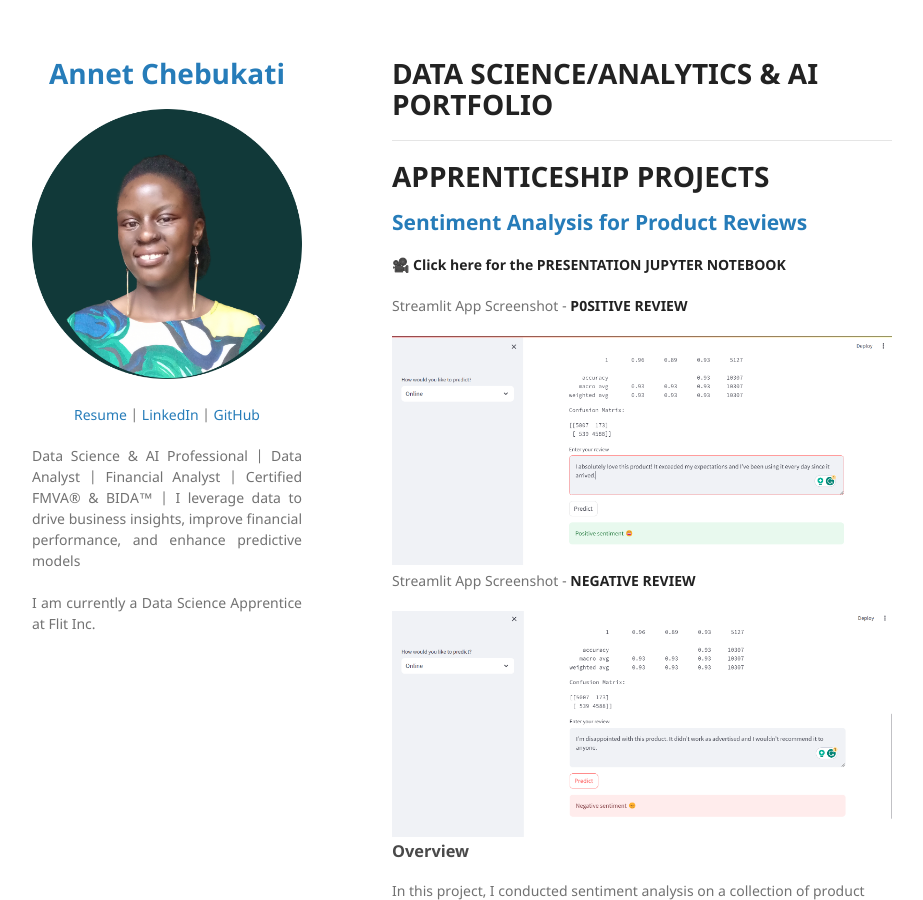
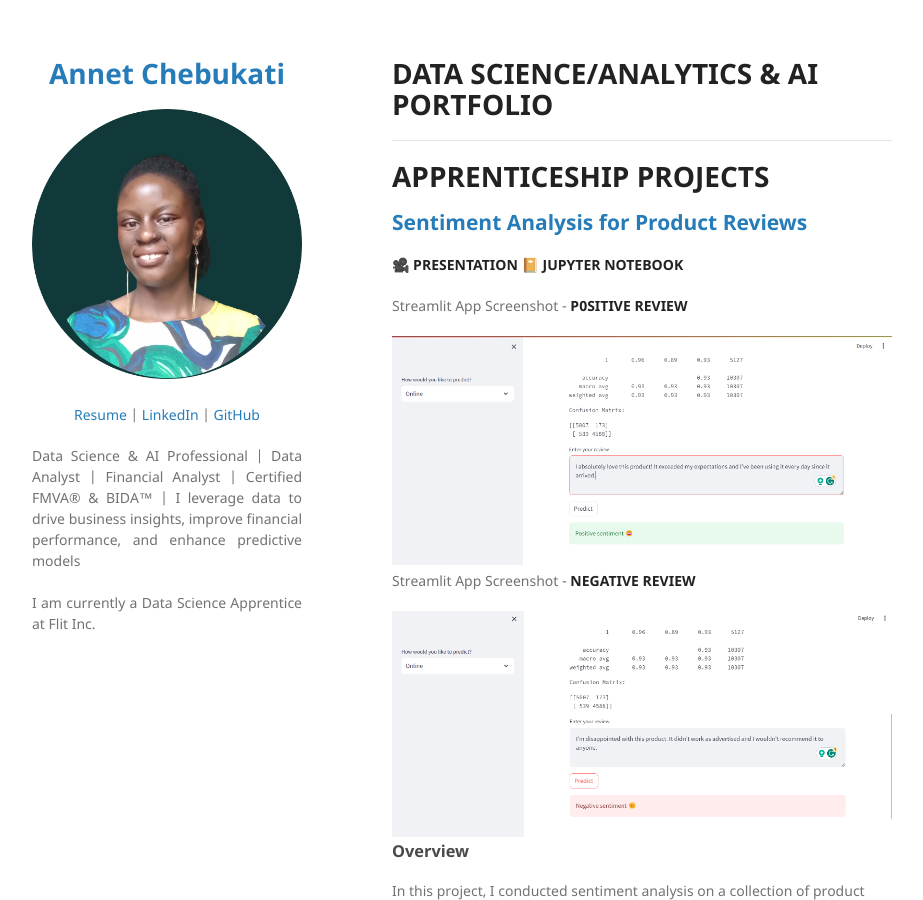
Before and after one commit to Annet-Chebukati/Data_Science_Analysis_Portfolio, a Jekyll site: the page built from index.md, in a window 1280 px wide and 900 px high. Shown: the whole window, without its empty margins (178-1101 px from the left). Built offline with Jekyll 4.4.1, drawn with Linux system fonts in a browser that asks for light colours; our own code applies the rules of GitHub Pages for plain Markdown files.

Commit message:
Update index.md

```diff
--- a/index.md
+++ b/index.md
@@ -6,7 +6,7 @@
 
 ## [Sentiment Analysis for Product Reviews](https://github.com/Annet-Chebukati/Flit_inc_Apprenticeship/tree/master/DataScienceandAIprojects/Sentiment_Analysis_for_Product_Reviews)
 
-[**🎥 Click here for the PRESENTATION**](https://github.com/Annet-Chebukati/Flit_inc_Apprenticeship/blob/master/DataScienceandAIprojects/Sentiment_Analysis_for_Product_Reviews/Sentiment%20Analysis%20Presentation.pdf) [**JUPYTER NOTEBOOK**](https://github.com/Annet-Chebukati/Flit_inc_Apprenticeship/blob/master/DataScienceandAIprojects/Sentiment_Analysis_for_Product_Reviews/Sentiment%20Analysis.ipynb)
+[**🎥 PRESENTATION**](https://github.com/Annet-Chebukati/Flit_inc_Apprenticeship/blob/master/DataScienceandAIprojects/Sentiment_Analysis_for_Product_Reviews/Sentiment%20Analysis%20Presentation.pdf) [**📔 JUPYTER NOTEBOOK**](https://github.com/Annet-Chebukati/Flit_inc_Apprenticeship/blob/master/DataScienceandAIprojects/Sentiment_Analysis_for_Product_Reviews/Sentiment%20Analysis.ipynb)
 
 Streamlit App Screenshot - **P0SITIVE REVIEW**
 
```
